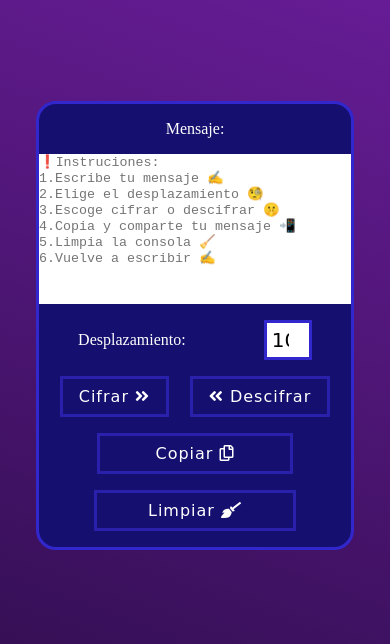
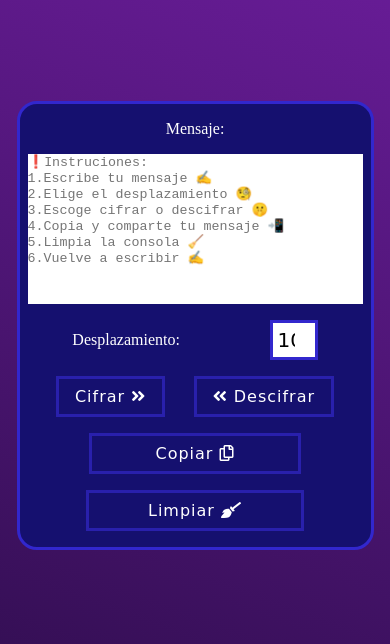
Before and after one commit to nicolmendoza/LIM016-CesarCipher, a plain HTML site: page index.html in a window 390 px wide. Shown: the part 95-739 px from the top of the page. Drawn offline with Linux system fonts and the light colour scheme; a web font is replaced by a local one.

Commit message:
Update style.css

```diff
--- a/style.css
+++ b/style.css
@@ -394,6 +394,11 @@ font-family: 'Iceland', cursive
             label{
               animation: none;
             }
+
+
+            #cifrar:hover , #descifrar:hover , #copiar:hover , #limpiar:hover{
+              box-shadow: none;
+            }
   }
 
 
@@ -417,3 +422,13 @@ font-family: 'Iceland', cursive
 
 
   }
+
+
+  @media (max-width:400px) {
+
+    #container{
+      width: 90%;
+      height: 100%;
+
+
+    }}
```
